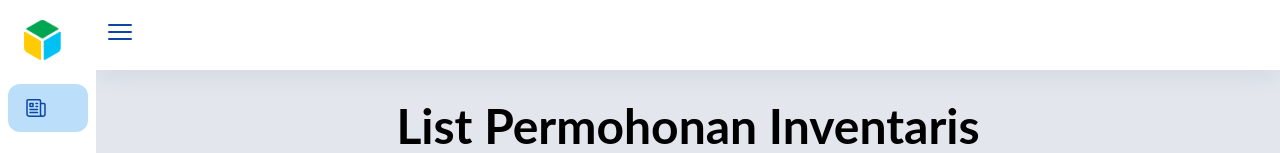
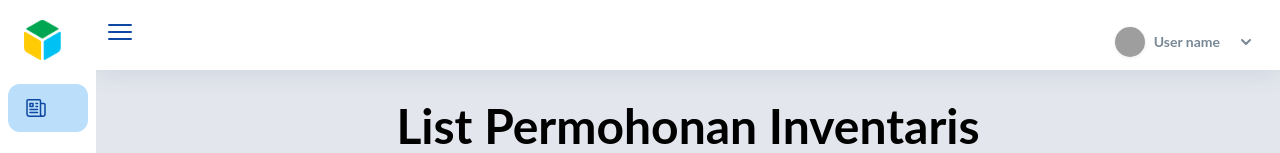
Before and after one commit to jabardigitalservice/digiteam-inventaris-app, a Vue app: page /request/list in a window 1280 px wide. Shown: the top 153 px of the page. Built offline with nearby package versions, Linux system fonts and the light colour scheme; no server answers; grey boxes are pictures that could not be loaded.

Commit message:
add navbar user profile

```diff
--- a/src/views/layout/DashboardLayout.vue
+++ b/src/views/layout/DashboardLayout.vue
@@ -1,8 +1,9 @@
 <script>
 import Sidebar from "./Sidebar.vue";
+import ProfileMenu from "./ProfileMenu.vue";
 
 export default {
-  components: { Sidebar },
+  components: { Sidebar, ProfileMenu },
   data() {
     return {
       showSidebar: false,
@@ -36,6 +37,10 @@ export default {
               />
             </svg>
           </button>
+
+          <div class="float-right">
+            <ProfileMenu></ProfileMenu>
+          </div>
         </div>
 
         <div class="p-8">
--- /dev/null
+++ b/src/views/layout/ProfileMenu.vue
@@ -0,0 +1,53 @@
+<script>
+export default {
+  data() {
+    return {
+      show: false,
+    };
+  },
+};
+</script>
+<template>
+  <div class="relative">
+    <button
+      class="bg-white focus:outline-none font-medium rounded-lg text-sm px-4 py-2.5 text-center inline-flex items-center"
+      :class="show ? 'text-blue-900' : 'text-[#788896]'"
+      @click="show = !show"
+    >
+      <!-- <div class="w-8 h-8"> -->
+      <img
+        class="rounded-full border border-gray-100 shadow-sm w-8 h-8 mr-2"
+        src="https://randomuser.me/api/portraits/women/81.jpg"
+        alt="user image"
+      />
+      <!-- </div> -->
+
+      <span class="mr-4 font-bold">User name</span>
+      <svg
+        class="w-5 h-5 text-[#788896]"
+        :class="show ? 'text-blue-900 -rotate-90' : 'text-[#788896]'"
+        xmlns="http://www.w3.org/2000/svg"
+        viewBox="0 0 20 20"
+        fill="currentColor"
+      >
+        <path
+          fill-rule="evenodd"
+          d="M5.293 7.293a1 1 0 011.414 0L10 10.586l3.293-3.293a1 1 0 111.414 1.414l-4 4a1 1 0 01-1.414 0l-4-4a1 1 0 010-1.414z"
+          clip-rule="evenodd"
+        />
+      </svg>
+    </button>
+
+    <div
+      v-show="show"
+      class="absolute right-0 py-2 bg-white rounded-md shadow-xl w-40"
+    >
+      <router-link
+        to="/"
+        class="block px-4 py-2 text-sm text-[#788896] hover:bg-blue-100"
+      >
+        Keluar
+      </router-link>
+    </div>
+  </div>
+</template>
--- a/tailwind.config.js
+++ b/tailwind.config.js
@@ -123,7 +123,9 @@ module.exports = {
     },
   },
   variants: {
-    extend: {},
+    extend: {
+      display: ["group-focus"],
+    },
   },
   plugins: [],
 };
```
